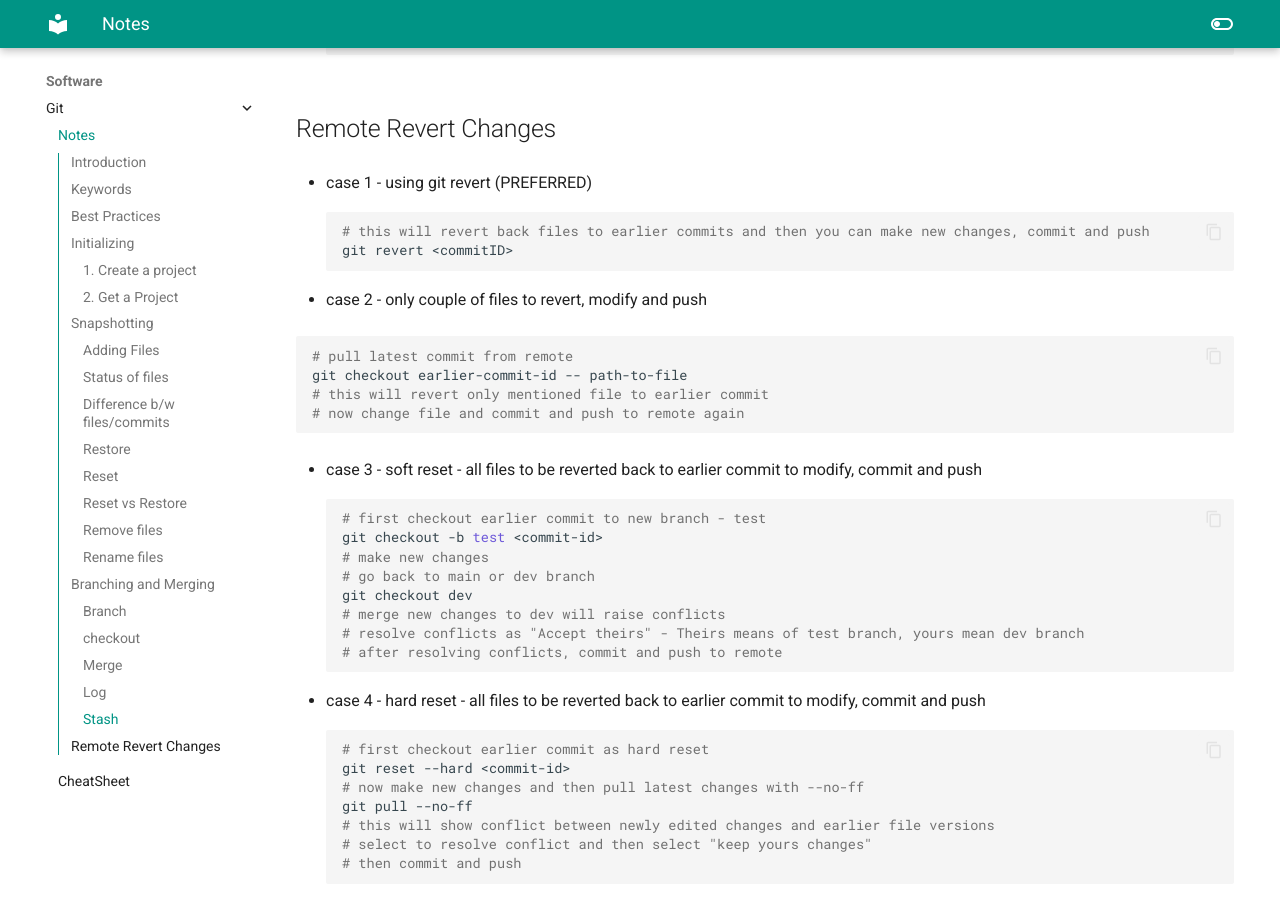
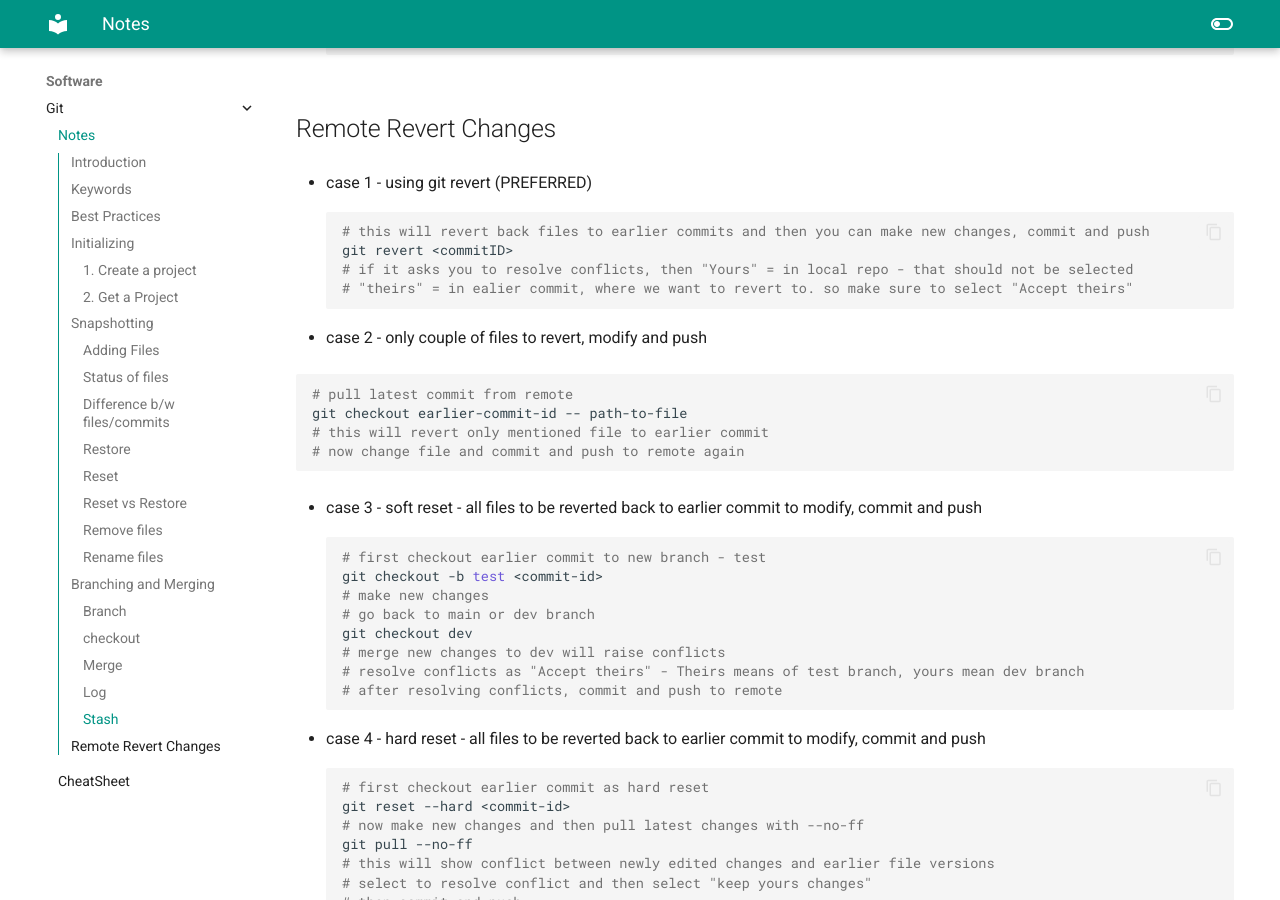
Before and after one commit to rajpal-virk/learning-notes, an MkDocs documentation site: the page built from docs/software/git/git-notes.md, in a window 1280 px wide and 900 px high, scrolled down 5316 px. Built offline with MkDocs 1.6.1 and Material for MkDocs 9.7.7, drawn with Linux system fonts in a browser that asks for light colours.

Commit message:
git notes updated

````diff
--- a/docs/software/git/git-notes.md
+++ b/docs/software/git/git-notes.md
@@ -219,6 +219,8 @@ git stash show # show stashed changes
 ```shell
 # this will revert back files to earlier commits and then you can make new changes, commit and push
 git revert <commitID>
+# if it asks you to resolve conflicts, then "Yours" = in local repo - that should not be selected
+# "theirs" = in ealier commit, where we want to revert to. so make sure to select "Accept theirs"
 ```
 
 - case 2 - only couple of files to revert, modify and push
````
